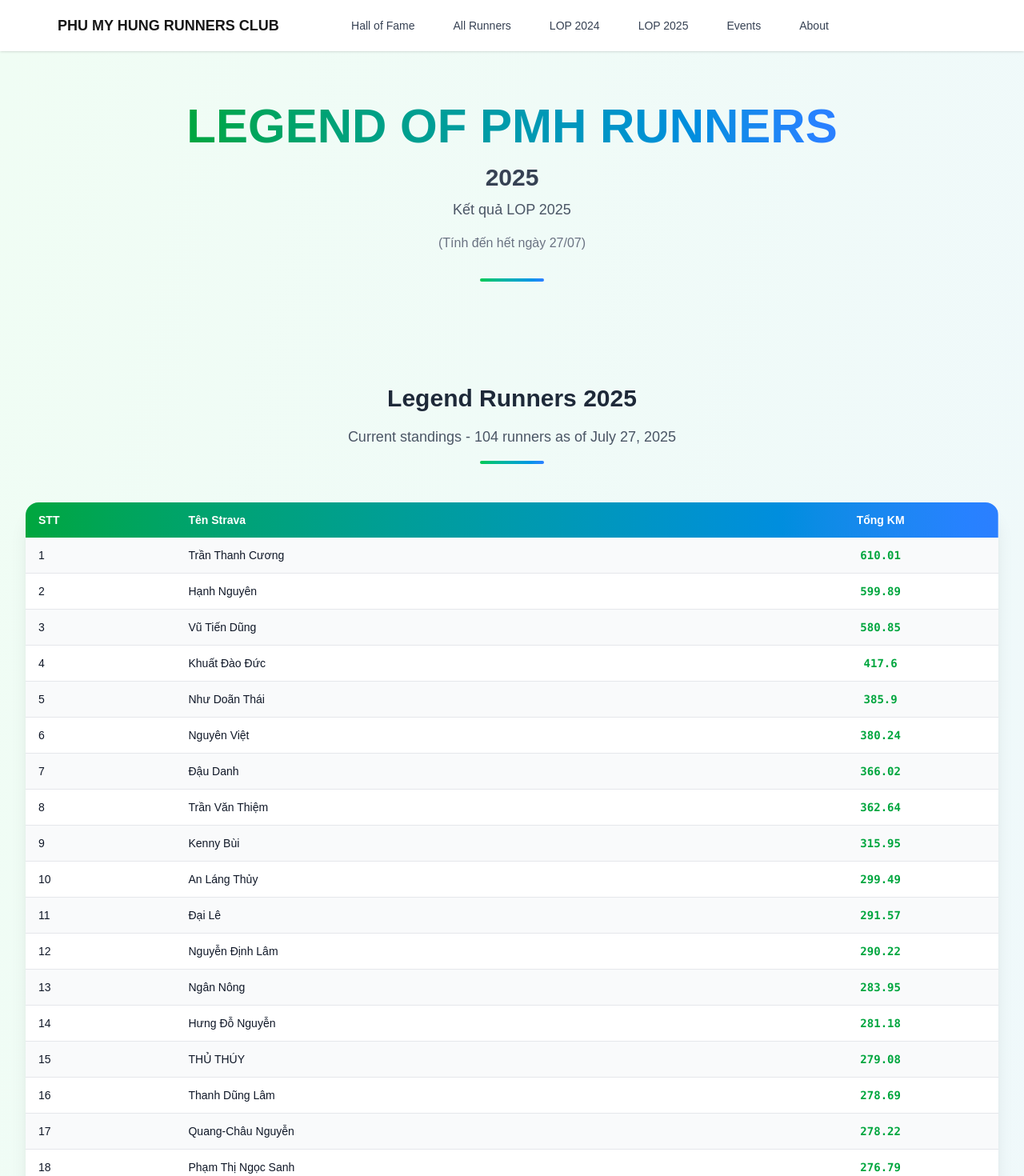
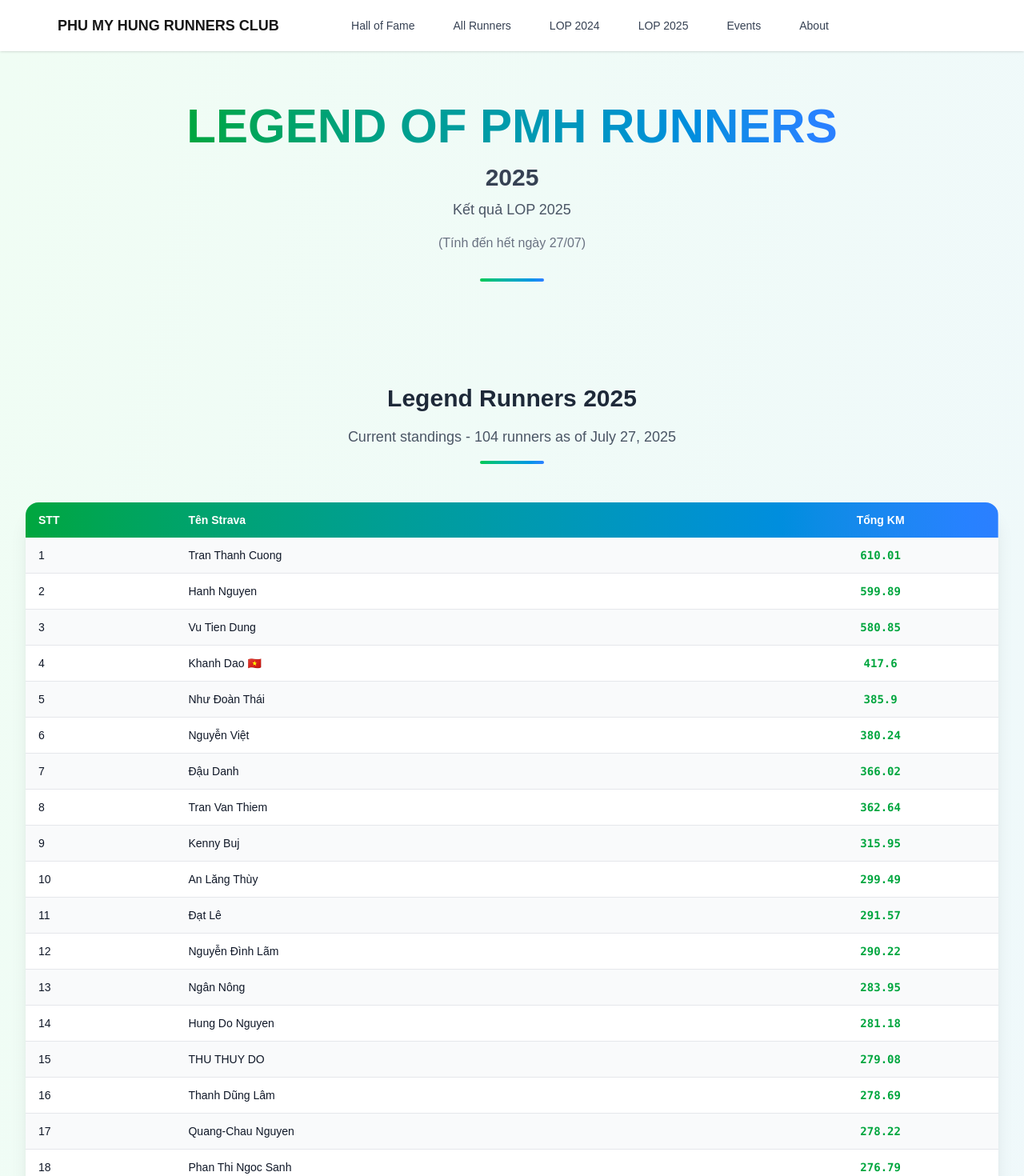
Before and after one commit to ldcduc/PMHR-hall-of-fame, a Next.js app: page /lop-2025 in a window 1280 px wide. Shown: the top 1470 px of the page at 80% size. Built offline with nearby package versions, Linux system fonts and the light colour scheme.

Commit message:
Fix typo in lop 2025

```diff
--- a/src/app/lop-2025/page.tsx
+++ b/src/app/lop-2025/page.tsx
@@ -37,110 +37,113 @@ export default function LOP2025() {
                 </thead>
                 <tbody className="divide-y divide-gray-200">
                   {[
-                    { stt: 1, name: "Trần Thanh Cương", distance: "610.01" },
-                    { stt: 2, name: "Hạnh Nguyên", distance: "599.89" },
-                    { stt: 3, name: "Vũ Tiến Dũng", distance: "580.85" },
-                    { stt: 4, name: "Khuất Đào Đức", distance: "417.6" },
-                    { stt: 5, name: "Như Doãn Thái", distance: "385.9" },
-                    { stt: 6, name: "Nguyên Việt", distance: "380.24" },
+                                        { stt: 1, name: "Tran Thanh Cuong", distance: "610.01" },
+                    { stt: 2, name: "Hanh Nguyen", distance: "599.89" },
+                    { stt: 3, name: "Vu Tien Dung", distance: "580.85" },
+                    { stt: 4, name: "Khanh Dao 🇻🇳", distance: "417.6" },
+                    { stt: 5, name: "Như Đoàn Thái", distance: "385.9" },
+                    { stt: 6, name: "Nguyễn Việt", distance: "380.24" },
                     { stt: 7, name: "Đậu Danh", distance: "366.02" },
-                    { stt: 8, name: "Trần Văn Thiệm", distance: "362.64" },
-                    { stt: 9, name: "Kenny Bùi", distance: "315.95" },
-                    { stt: 10, name: "An Láng Thủy", distance: "299.49" },
-                    { stt: 11, name: "Đại Lê", distance: "291.57" },
-                    { stt: 12, name: "Nguyễn Định Lâm", distance: "290.22" },
+                    { stt: 8, name: "Tran Van Thiem", distance: "362.64" },
+                    { stt: 9, name: "Kenny Buj", distance: "315.95" },
+                    { stt: 10, name: "An Lăng Thùy", distance: "299.49" },
+                    { stt: 11, name: "Đạt Lê", distance: "291.57" },
+                    { stt: 12, name: "Nguyễn Đình Lãm", distance: "290.22" },
                     { stt: 13, name: "Ngân Nông", distance: "283.95" },
-                    { stt: 14, name: "Hưng Đỗ Nguyễn", distance: "281.18" },
-                    { stt: 15, name: "THỦ THÚY", distance: "279.08" },
+                    { stt: 14, name: "Hung Do Nguyen", distance: "281.18" },
+                    { stt: 15, name: "THU THUY DO", distance: "279.08" },
                     { stt: 16, name: "Thanh Dũng Lâm", distance: "278.69" },
-                    { stt: 17, name: "Quang-Châu Nguyễn", distance: "278.22" },
-                    { stt: 18, name: "Phạm Thị Ngọc Sanh", distance: "276.79" },
+                    { stt: 17, name: "Quang-Chau Nguyen", distance: "278.22" },
+                    { stt: 18, name: "Phan Thi Ngoc Sanh", distance: "276.79" },
                     { stt: 19, name: "Hợp Phạm", distance: "269.57" },
-                    { stt: 20, name: "Đức Lê", distance: "264.76" },
-                    { stt: 21, name: "wei han choo", distance: "264.48" },
+                    { stt: 20, name: "Duc Le", distance: "264.76" },
+                    { stt: 21, name: "wei harn choo", distance: "264.48" },
                     { stt: 22, name: "Trung Lê Huỳnh Ngọc", distance: "258.9" },
                     { stt: 23, name: "Trường Lâm", distance: "253.75" },
-                    { stt: 24, name: "Bảng Đức", distance: "244.16" },
+                    { stt: 24, name: "Đặng Đức", distance: "244.16" },
                     { stt: 25, name: "PETER PAN", distance: "242.35" },
                     { stt: 26, name: "ALEX", distance: "241.25" },
                     { stt: 27, name: "Anh Perdu", distance: "239.23" },
                     { stt: 28, name: "Dương Nguyễn (Nhuận Quang)", distance: "238.13" },
-                    { stt: 29, name: "Bình Khưu", distance: "232.28" },
-                    { stt: 30, name: "Trần Văn Tuổi", distance: "231.31" },
-                    { stt: 31, name: "Vũ Nguyện", distance: "231.02" },
-                    { stt: 32, name: "Nhi Mỹ Phan", distance: "230.15" },
-                    { stt: 33, name: "Bích Nguyên Đoan", distance: "230.12" },
-                    { stt: 34, name: "Minh Trí Sam", distance: "226.9" },
-                    { stt: 35, name: "Tô Lucie Khanh", distance: "226.02" },
-                    { stt: 36, name: "Hoa Phạm", distance: "223.49" },
-                    { stt: 37, name: "Hoàng Trần", distance: "217.48" },
-                    { stt: 38, name: "diem lam", distance: "216.05" },
-                    { stt: 39, name: "Thùy NguyệnH", distance: "214.09" },
-                    { stt: 40, name: "Phong Vũ Steel", distance: "212.38" },
-                    { stt: 41, name: "Nguyễn Đức", distance: "211.78" },
-                    { stt: 42, name: "Tủ Minh", distance: "210.7" },
-                    { stt: 43, name: "Thảo Võ", distance: "205.7" },
-                    { stt: 44, name: "Thảo Nguyện", distance: "203.96" },
-                    { stt: 45, name: "Nhi Đoạ", distance: "198.79" },
-                    { stt: 46, name: "Nguyên Ngu", distance: "197.13" },
-                    { stt: 47, name: "Lê Mạnh Hùng", distance: "196.04" },
-                    { stt: 48, name: "Trung_nc_00003", distance: "195.73" },
-                    { stt: 49, name: "GAO LAN", distance: "194.97" },
-                    { stt: 50, name: "Nguyển Đăng Khoa", distance: "194.02" },
-                    { stt: 51, name: "Thái Nguyên", distance: "192.51" },
-                    { stt: 52, name: "Ngọc Đoàn", distance: "192.38" },
-                    { stt: 53, name: "Trâm Nguyễn Đông Phương", distance: "191" },
-                    { stt: 54, name: "Robert Nguyễn", distance: "189.32" },
-                    { stt: 55, name: "Hoàng Văn Vũ", distance: "188.29" },
-                    { stt: 56, name: "Thuận Thạm", distance: "188.29" },
-                    { stt: 57, name: "Tiến Trần", distance: "188.08" },
-                    { stt: 58, name: "Mathayan Nguyễn", distance: "185.32" },
-                    { stt: 59, name: "Chử Pé Bần Khỏ", distance: "185.25" },
-                    { stt: 60, name: "Minh Sunrise", distance: "183.32" },
-                    { stt: 61, name: "Mai nhị thực", distance: "182.59" },
-                    { stt: 62, name: "Cương [UPS Italy]", distance: "182.47" },
-                    { stt: 63, name: "Châu Nguyện", distance: "181.78" },
-                    { stt: 64, name: "Giang Minh", distance: "181.67" },
-                    { stt: 65, name: "Thương g", distance: "180.94" },
-                    { stt: 66, name: "Tan Bui", distance: "180.81" },
-                    { stt: 67, name: "Thu Thủy", distance: "180.79" },
-                    { stt: 68, name: "Ashutos Mohapatra", distance: "180.39" },
-                    { stt: 69, name: "Nhon Le", distance: "180.38" },
-                    { stt: 70, name: "Mai Hoang Nam", distance: "179.88" },
-                    { stt: 71, name: "Hằng Trần Thị", distance: "179.85" },
-                    { stt: 72, name: "Khánh Nguyễn Sơn Kim", distance: "179.52" },
-                    { stt: 73, name: "Raul luu (PMER)", distance: "179.04" },
-                    { stt: 74, name: "Sang Nguyện", distance: "178.74" },
-                    { stt: 75, name: "Sarah Ho", distance: "178.12" },
-                    { stt: 76, name: "Lâm Nguyễn", distance: "177.3" },
-                    { stt: 77, name: "Nga Hà", distance: "177.28" },
-                    { stt: 78, name: "Lê Tuần Dương", distance: "176.07" },
-                    { stt: 79, name: "VĂN QUỲNH LÂI", distance: "174.52" },
-                    { stt: 80, name: "Ân Võ Thiện", distance: "174.44" },
-                    { stt: 81, name: "PHI ĐĂNG", distance: "172.14" },
-                    { stt: 82, name: "Trần Mai", distance: "171.04" },
-                    { stt: 83, name: "Hieu Nguyen", distance: "170.91" },
-                    { stt: 84, name: "Lê Nguyễn", distance: "169.48" },
-                    { stt: 85, name: "Nguyễn Chánh Thi", distance: "168.86" },
-                    { stt: 86, name: "Trần Bang", distance: "168.83" },
-                    { stt: 87, name: "Anh Tran", distance: "168.27" },
-                    { stt: 88, name: "Trần Minh Phương", distance: "168.25" },
-                    { stt: 89, name: "Nhat Anh Nguyên", distance: "164.22" },
-                    { stt: 90, name: "Thao Nguyen", distance: "164.21" },
-                    { stt: 91, name: "Uyển Le", distance: "164.04" },
-                    { stt: 92, name: "Hằng Dương", distance: "162.77" },
-                    { stt: 93, name: "nghĩa tonduv", distance: "162.64" },
-                    { stt: 94, name: "Đỗ Thị Hải Trang", distance: "161.28" },
-                    { stt: 95, name: "Tu Do", distance: "161.26" },
-                    { stt: 96, name: "Nam Nguyen", distance: "161.09" },
-                    { stt: 97, name: "Hà Ngọc Uy", distance: "156.34" },
-                    { stt: 98, name: "Robert Hồ Mậu Lực", distance: "154.43" },
-                    { stt: 99, name: "Annie Ho", distance: "151.53" },
-                    { stt: 100, name: "Duy Phương Vo", distance: "150.46" },
-                    { stt: 101, name: "Luong Van Hai", distance: "150" },
-                    { stt: 102, name: "Cat Nguyen", distance: "149.72" },
-                    { stt: 103, name: "Thao Do", distance: "147.29" },
-                    { stt: 104, name: "Jennifer Trần", distance: "141.81" }
+                    { stt: 29, name: "Nguyen Huu Duc", distance: "232.28" },
+                    { stt: 30, name: "Bình Khứu", distance: "231.31" },
+                    { stt: 31, name: "Tran Van Tuoi", distance: "231.02" },
+                    { stt: 32, name: "Vu Nguyen", distance: "230.15" },
+                    { stt: 33, name: "Nhi Mỹ Phan", distance: "230.12" },
+                    { stt: 34, name: "Bich Nguyen Doan", distance: "226.9" },
+                    { stt: 35, name: "Minh Tri Sam", distance: "226.02" },
+                    { stt: 36, name: "To Lucie Khanh", distance: "223.49" },
+                    { stt: 37, name: "Hoa Phạm", distance: "217.48" },
+                    { stt: 38, name: "Hoang Tran", distance: "216.05" },
+                    { stt: 39, name: "diem lam", distance: "214.09" },
+                    { stt: 40, name: "Thụy NguyễnH", distance: "212.38" },
+                    { stt: 41, name: "Phong Vũ Steel", distance: "211.78" },
+                    { stt: 42, name: "Nguyễn Đức", distance: "210.7" },
+                    { stt: 43, name: "Tú Lê Minh", distance: "205.7" },
+                    { stt: 44, name: "Thao Vo", distance: "203.96" },
+                    { stt: 45, name: "Thao Nguyen", distance: "198.79" },
+                    { stt: 46, name: "Nhi Dop", distance: "197.13" },
+                    { stt: 47, name: "Nguyen Ngu", distance: "196.04" },
+                    { stt: 48, name: "Le Manh Hung", distance: "195.73" },
+                    { stt: 49, name: "Trung .nc_00003", distance: "194.97" },
+                    { stt: 50, name: "CAO LAN", distance: "194.02" },
+                    { stt: 51, name: "Nguyen Dang Khoa", distance: "192.51" },
+                    { stt: 52, name: "thaibao nguyen", distance: "192.38" },
+                    { stt: 53, name: "Thai Nguyen", distance: "191" },
+                    { stt: 54, name: "Ngọc Đoàn", distance: "189.32" },
+                    { stt: 55, name: "Tram Nguyen Dong Phuong", distance: "188.29" },
+                    { stt: 56, name: "Robert Nguyễn", distance: "188.29" },
+                    { stt: 57, name: "Hoàng Văn Vũ", distance: "188.08" },
+                    { stt: 58, name: "Thuan Than", distance: "185.32" },
+                    { stt: 59, name: "Tien Tran", distance: "185.25" },
+                    { stt: 60, name: "Mattsyan Nguyen", distance: "183.32" },
+                    { stt: 61, name: "Chú Pé Bán Khô", distance: "182.59" },
+                    { stt: 62, name: "Minh Sunrise", distance: "182.47" },
+                    { stt: 63, name: "Mai nhật Hoà", distance: "181.78" },
+                    { stt: 64, name: "Cuong [UPS Italy]", distance: "181.67" },
+                    { stt: 65, name: "Chau Nguyen", distance: "180.94" },
+                    { stt: 66, name: "Giang Minh", distance: "180.81" },
+                    { stt: 67, name: "TH. Hương_g", distance: "180.79" },
+                    { stt: 68, name: "Tan Bui", distance: "180.39" },
+                    { stt: 69, name: "Thư Thư", distance: "180.38" },
+                    { stt: 70, name: "Ashutosh Mohapatra", distance: "179.88" },
+                    { stt: 71, name: "Nhon Le", distance: "179.85" },
+                    { stt: 72, name: "Mai Hoang Nam", distance: "179.52" },
+                    { stt: 73, name: "Hằng Trần Thị", distance: "179.04" },
+                    { stt: 74, name: "Khánh Nguyễn Sơn Kim", distance: "178.74" },
+                    { stt: 75, name: "Raul luu (PMER)", distance: "178.12" },
+                    { stt: 76, name: "Sang Nguyen", distance: "177.3" },
+                    { stt: 77, name: "Sarah Ho", distance: "177.28" },
+                    { stt: 78, name: "Lâm Nguyễn", distance: "176.07" },
+                    { stt: 79, name: "Nga Hà", distance: "174.52" },
+                    { stt: 80, name: "Le Tuan Duong", distance: "174.44" },
+                    { stt: 81, name: "VĂN QUỲNH LẠI", distance: "172.14" },
+                    { stt: 82, name: "Ân Võ Thiện", distance: "171.04" },
+                    { stt: 83, name: "Vân Phạm", distance: "170.91" },
+                    { stt: 84, name: "PHI ĐANG", distance: "169.48" },
+                    { stt: 85, name: "Tran Mai", distance: "168.86" },
+                    { stt: 86, name: "Hieu Nguyen", distance: "168.83" },
+                    { stt: 87, name: "Lê Nguyễn", distance: "168.27" },
+                    { stt: 88, name: "Nguyễn Chánh Thi", distance: "168.25" },
+                    { stt: 89, name: "Tran Bang", distance: "164.22" },
+                    { stt: 90, name: "Anh Tran", distance: "164.21" },
+                    { stt: 91, name: "Tran Minh Phuong", distance: "164.04" },
+                    { stt: 92, name: "Nhat Anh Nguyen", distance: "162.77" },
+                    { stt: 93, name: "Thao Nguyen", distance: "162.64" },
+                    { stt: 94, name: "Uyên Le", distance: "161.28" },
+                    { stt: 95, name: "Hằng Dương", distance: "161.26" },
+                    { stt: 96, name: "nghia tonduy", distance: "161.09" },
+                    { stt: 97, name: "Do Thi Hai Trang", distance: "156.34" },
+                    { stt: 98, name: "Tu Do", distance: "154.43" },
+                    { stt: 99, name: "Nam Nguyen", distance: "151.53" },
+                    { stt: 100, name: "Ha Ngoc Mi", distance: "150.46" },
+                    { stt: 101, name: "Robert Hồ Mậu Lực", distance: "150" },
+                    { stt: 102, name: "Annie Ho", distance: "149.72" },
+                    { stt: 103, name: "Duy Hoang Vo", distance: "147.29" },
+                    { stt: 104, name: "Luong Van Hai", distance: "141.81" },
+                    { stt: 105, name: "Cat Nguyen", distance: "141.81" },
+                    { stt: 106, name: "Thao Do", distance: "141.81" },
+                    { stt: 107, name: "Jennifer Trần", distance: "141.81" }
                   ].map((runner, index) => (
                     <tr key={runner.stt} className={index % 2 === 0 ? "bg-gray-50" : "bg-white"}>
                       <td className="px-4 py-3 text-sm font-medium text-gray-900">
```
